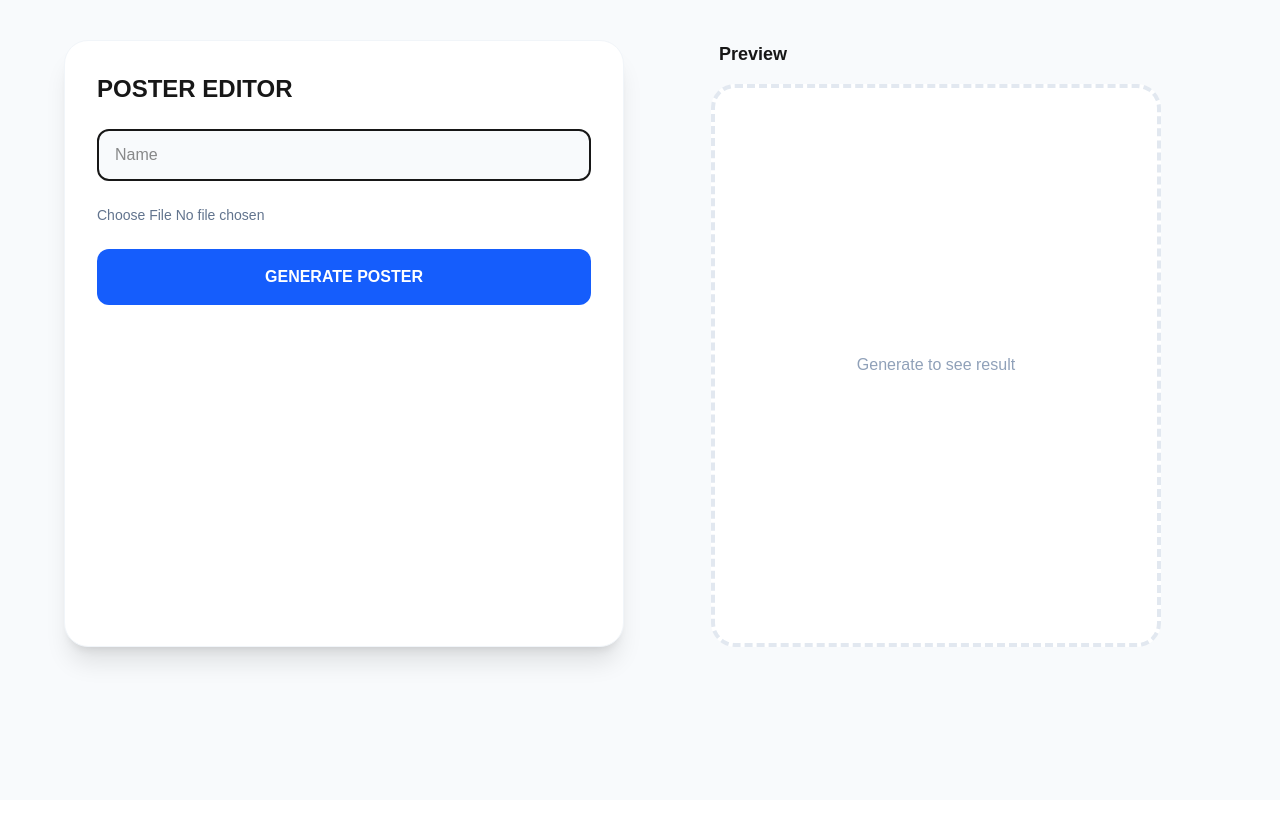
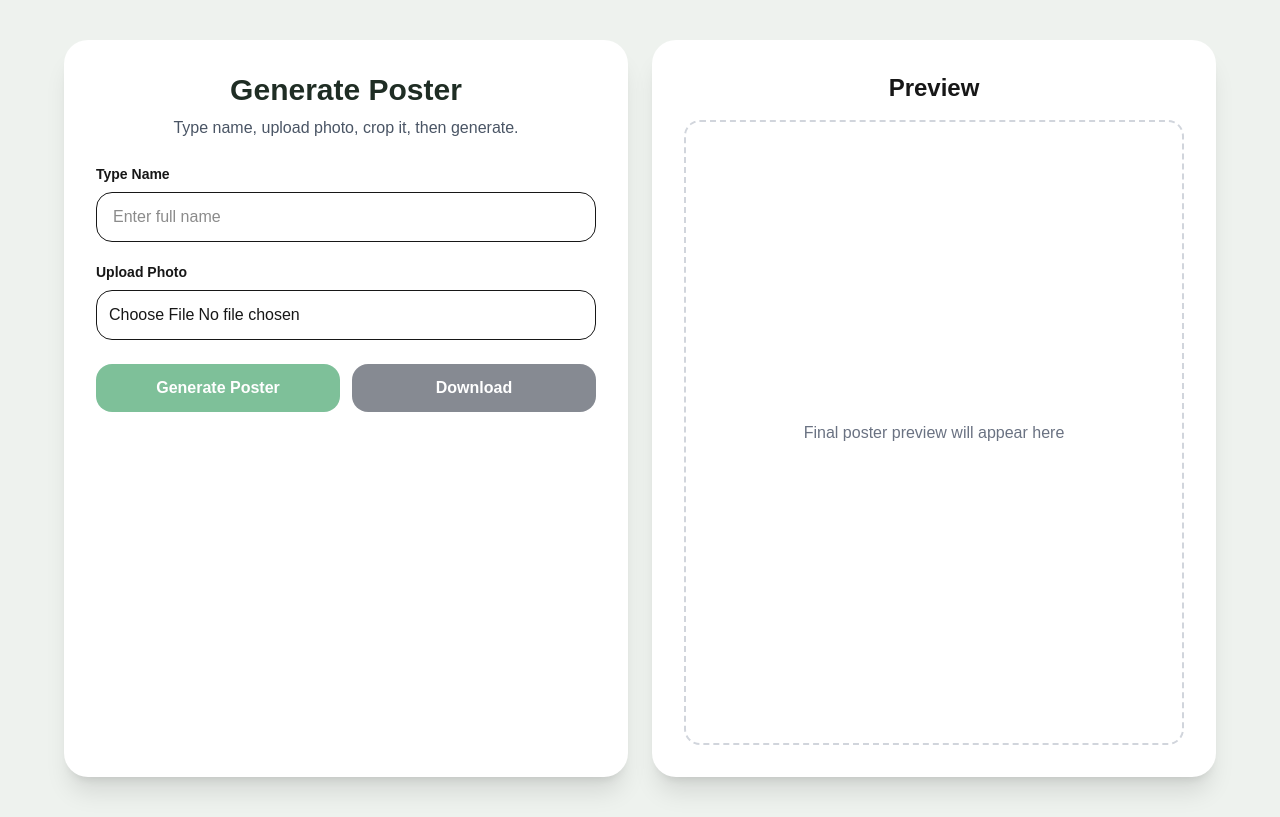
Before and after one commit to madanivly/KMCC-QATAR-kottakkal-Constituency, a Next.js app: page / in a window 1280 px wide. Built offline with nearby package versions, Linux system fonts and the light colour scheme.

Commit message:
Update page.tsx

```diff
--- a/app/page.tsx
+++ b/app/page.tsx
@@ -4,16 +4,16 @@ import { useCallback, useMemo, useState } from "react";
 import Cropper from "react-easy-crop";
 
 // ==========================================================
-// NEW ADJUSTED COORDINATES (+19px Right, +174px Down)
+// MANUAL POSITION SETTINGS (Adjust these numbers to move)
 // ==========================================================
 const POSITION_SETTINGS = {
   photoWidth: 350,
   photoHeight: 450,
-  photoX: 310,        // New H Value
-  photoY: 1063,       // New V Value
+  photoX: 291,        // H Position
+  photoY: 889,        // V Position
 
-  textX: 310,         // Aligned with photo center
-  textY: 1300,        // Adjusted down to match the new photo position
+  textX: 291,
+  textY: 1164,
   fontSize: 34,
   fontColor: "#000000"
 };
@@ -42,7 +42,7 @@ async function getCroppedImg(imageSrc: string, pixelCrop: Area): Promise<string>
   return canvas.toDataURL("image/png");
 }
 
-export default function PosterPage() {
+export default function Page() {
   const [name, setName] = useState("");
   const [imageSrc, setImageSrc] = useState<string | null>(null);
   const [crop, setCrop] = useState({ x: 0, y: 0 });
@@ -71,11 +71,13 @@ export default function PosterPage() {
   };
 
   const handleGenerate = async () => {
-    if (!imageSrc || !croppedAreaPixels) return;
+    if (!imageSrc || !croppedAreaPixels) {
+      alert("Please upload and crop a photo first.");
+      return;
+    }
 
     try {
       setIsGenerating(true);
-
       const croppedPhotoData = await getCroppedImg(imageSrc, croppedAreaPixels);
       const userImage = await createImage(croppedPhotoData);
       const posterOverlay = await createImage(posterSrc);
@@ -87,19 +89,18 @@ export default function PosterPage() {
       canvas.width = 1080;
       canvas.height = 1350;
 
-      // 1. Background
       ctx.fillStyle = "#ffffff";
       ctx.fillRect(0, 0, canvas.width, canvas.height);
 
-      // 2. DRAW PHOTO (BEHIND THE FRAME)
+      // Photo Layer (Behind)
       const drawX = POSITION_SETTINGS.photoX - POSITION_SETTINGS.photoWidth / 2;
       const drawY = POSITION_SETTINGS.photoY - POSITION_SETTINGS.photoHeight / 2;
       ctx.drawImage(userImage, drawX, drawY, POSITION_SETTINGS.photoWidth, POSITION_SETTINGS.photoHeight);
 
-      // 3. DRAW POSTER TEMPLATE (ON TOP)
+      // Poster Layer (On Top)
       ctx.drawImage(posterOverlay, 0, 0, canvas.width, canvas.height);
 
-      // 4. DRAW NAME
+      // Name Layer
       ctx.fillStyle = POSITION_SETTINGS.fontColor;
       ctx.textAlign = "center";
       ctx.textBaseline = "middle";
@@ -109,30 +110,63 @@ export default function PosterPage() {
       setFinalImage(canvas.toDataURL("image/png"));
     } catch (error) {
       console.error(error);
-      alert("Generation failed.");
+      alert("Could not generate poster.");
     } finally {
       setIsGenerating(false);
     }
   };
 
+  const handleDownload = () => {
+    if (!finalImage) return;
+    const link = document.createElement("a");
+    link.href = finalImage;
+    link.download = "poster.png";
+    link.click();
+  };
+
+  const shareNative = async () => {
+    if (!finalImage) return;
+    try {
+      const response = await fetch(finalImage);
+      const blob = await response.blob();
+      const file = new File([blob], "poster.png", { type: "image/png" });
+      if (navigator.share && navigator.canShare?.({ files: [file] })) {
+        await navigator.share({ title: "Poster", text: "We support from Qatar", files: [file] });
+      } else {
+        alert("Share works only on supported mobile devices/browsers.");
+      }
+    } catch (error) {
+      alert("Could not open share dialog.");
+    }
+  };
+
   return (
-    <div className="min-h-screen bg-slate-50 py-10 px-4">
-      <div className="mx-auto max-w-6xl grid gap-8 lg:grid-cols-2">
-        <div className="bg-white rounded-3xl shadow-xl p-8 border border-slate-100">
-          <h1 className="text-2xl font-black mb-6">POSTER EDITOR</h1>
-          <div className="space-y-6">
+    <div className="min-h-screen bg-[#eef2ee] py-10 px-4">
+      <div className="mx-auto max-w-6xl grid gap-6 lg:grid-cols-2">
+        <div className="bg-white rounded-3xl shadow-xl p-6 md:p-8">
+          <h1 className="text-3xl font-bold text-center text-[#1f2d24]">Generate Poster</h1>
+          <p className="text-center text-gray-600 mt-2">Type name, upload photo, crop it, then generate.</p>
+
+          <div className="mt-6">
+            <label className="block text-sm font-semibold mb-2">Type Name</label>
             <input
               type="text"
-              placeholder="Name"
+              placeholder="Enter full name"
               value={name}
               onChange={(e) => setName(e.target.value)}
-              className="w-full bg-slate-50 border-2 rounded-xl px-4 py-3 outline-none focus:border-blue-500 transition-all"
+              className="w-full border rounded-2xl px-4 py-3 outline-none focus:ring-2 focus:ring-green-500"
             />
-            <input type="file" accept="image/*" onChange={handleFileChange} className="block w-full text-sm text-slate-500" />
+          </div>
+
+          <div className="mt-5">
+            <label className="block text-sm font-semibold mb-2">Upload Photo</label>
+            <input type="file" accept="image/*" onChange={handleFileChange} className="block w-full border rounded-2xl p-3" />
+          </div>
 
           {imageSrc && (
-              <div className="space-y-4 animate-in fade-in duration-500">
-                <div className="relative w-full h-80 bg-black rounded-3xl overflow-hidden shadow-2xl">
+            <div className="mt-6">
+              <label className="block text-sm font-semibold mb-2">Crop Photo</label>
+              <div className="relative w-full h-[420px] bg-black rounded-2xl overflow-hidden">
                 <Cropper
                   image={imageSrc}
                   crop={crop}
@@ -143,40 +177,45 @@ export default function PosterPage() {
                   onCropComplete={onCropComplete}
                 />
               </div>
-                <input type="range" min={1} max={3} step={0.1} value={zoom} onChange={(e) => setZoom(Number(e.target.value))} className="w-full h-2 bg-slate-200 rounded-lg accent-blue-600" />
+              <div className="mt-4">
+                <label className="block text-sm font-semibold mb-2">Zoom</label>
+                <input type="range" min={1} max={3} step={0.1} value={zoom} onChange={(e) => setZoom(Number(e.target.value))} className="w-full" />
+              </div>
             </div>
           )}
 
+          <div className="mt-6 flex flex-col gap-3">
+            <div className="flex gap-3">
               <button
                 onClick={handleGenerate}
-              className="w-full bg-blue-600 text-white rounded-xl py-4 font-bold hover:bg-blue-700 active:scale-95 transition-all"
+                disabled={!imageSrc || isGenerating}
+                className="flex-1 bg-green-700 text-white rounded-2xl py-3 font-bold hover:bg-green-800 disabled:opacity-50"
               >
-              {isGenerating ? "GENERATING..." : "GENERATE POSTER"}
+                {isGenerating ? "Generating..." : "Generate Poster"}
+              </button>
+              <button onClick={handleDownload} disabled={!finalImage} className="flex-1 bg-gray-900 text-white rounded-2xl py-3 font-bold disabled:opacity-50">
+                Download
               </button>
             </div>
           </div>
+        </div>
 
-        <div className="flex flex-col items-center">
-          <div className="sticky top-10 w-full max-w-[450px]">
-            <h2 className="text-lg font-bold mb-4 px-2">Preview</h2>
+        <div className="bg-white rounded-3xl shadow-xl p-6 md:p-8">
+          <h2 className="text-2xl font-bold text-center mb-4">Preview</h2>
           {!finalImage ? (
-              <div className="aspect-[4/5] bg-white rounded-3xl border-4 border-dashed border-slate-200 flex items-center justify-center text-slate-400">
-                Generate to see result
+            <div className="aspect-[4/5] rounded-2xl border-2 border-dashed border-gray-300 flex items-center justify-center text-gray-500 text-center p-8">
+              Final poster preview will appear here
             </div>
           ) : (
             <div className="space-y-4">
-                <img src={finalImage} alt="Final Poster" className="w-full rounded-3xl shadow-2xl border-4 border-white" />
-                <button
-                  onClick={() => { const link = document.createElement("a"); link.href = finalImage; link.download = "poster.png"; link.click(); }}
-                  className="w-full bg-slate-900 text-white py-4 rounded-xl font-bold hover:bg-black transition-all"
-                >
-                  DOWNLOAD
+              <img src={finalImage} alt="Final poster" className="w-full rounded-2xl shadow-lg border-4 border-white" />
+              <button onClick={shareNative} className="w-full bg-slate-700 text-white py-3 rounded-2xl font-bold hover:bg-slate-800">
+                Share
               </button>
             </div>
           )}
         </div>
       </div>
     </div>
-    </div>
   );
 }
```
Lines whose indentation alone changed are shown as unchanged.
